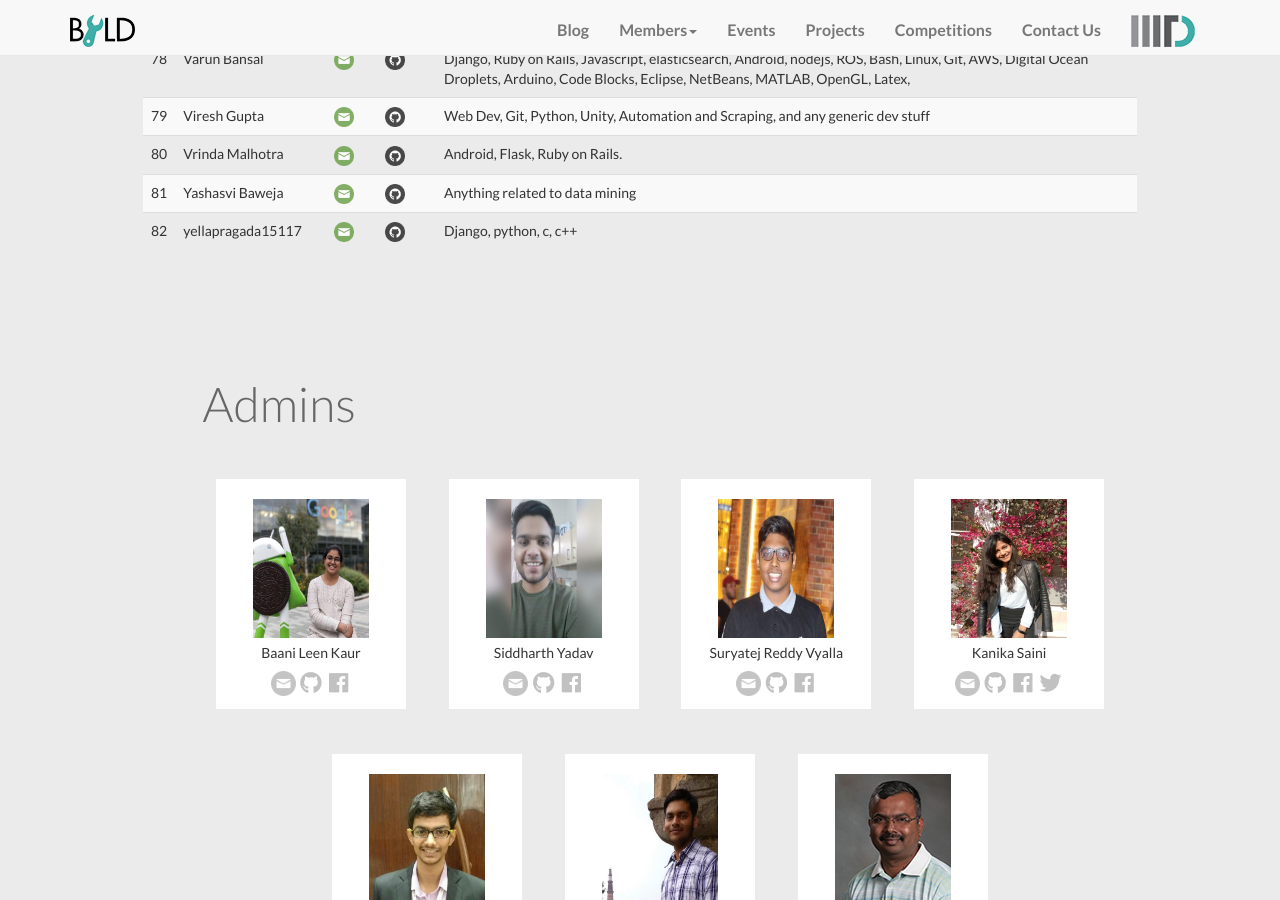
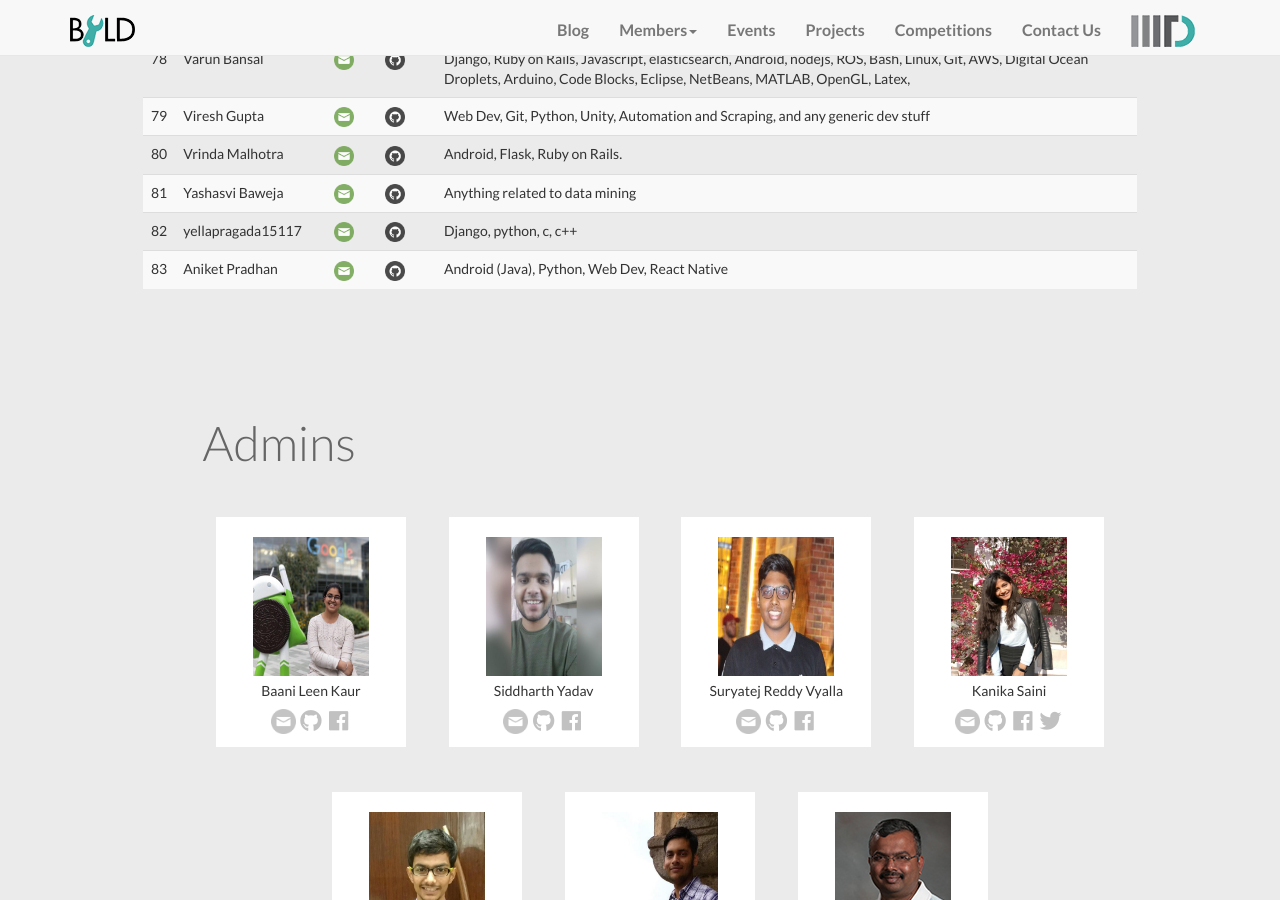
Before and after one commit to IIIT-Delhi/byld-website, a Jekyll site: the page built from site/members.md, in a window 1280 px wide and 900 px high, scrolled down 3580 px. Built offline with Jekyll 4.4.1, drawn with Linux system fonts in a browser that asks for light colours; nearby versions of some CDN libraries.

Commit message:
members.md: Update data for Aniket

```diff
--- a/site/members.md
+++ b/site/members.md
@@ -444,4 +444,9 @@ members:
   github: meriki
   skills: Django, python, c, c++
 
+- email: aniket17133
+  name: Aniket Pradhan
+  github: Aniket-Pradhan
+  skills: Android (Java), Python, Web Dev, React Native
+
 ---
```
